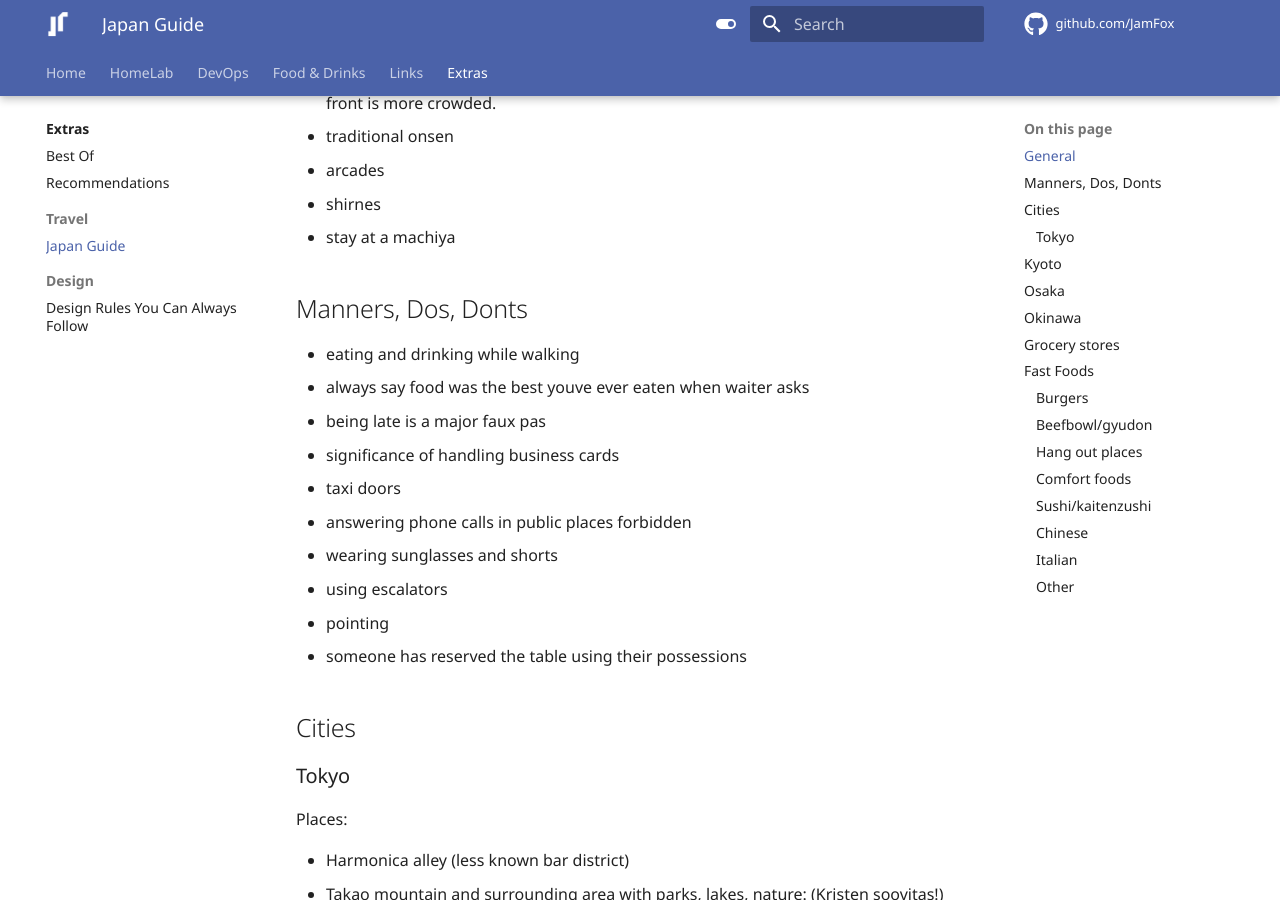
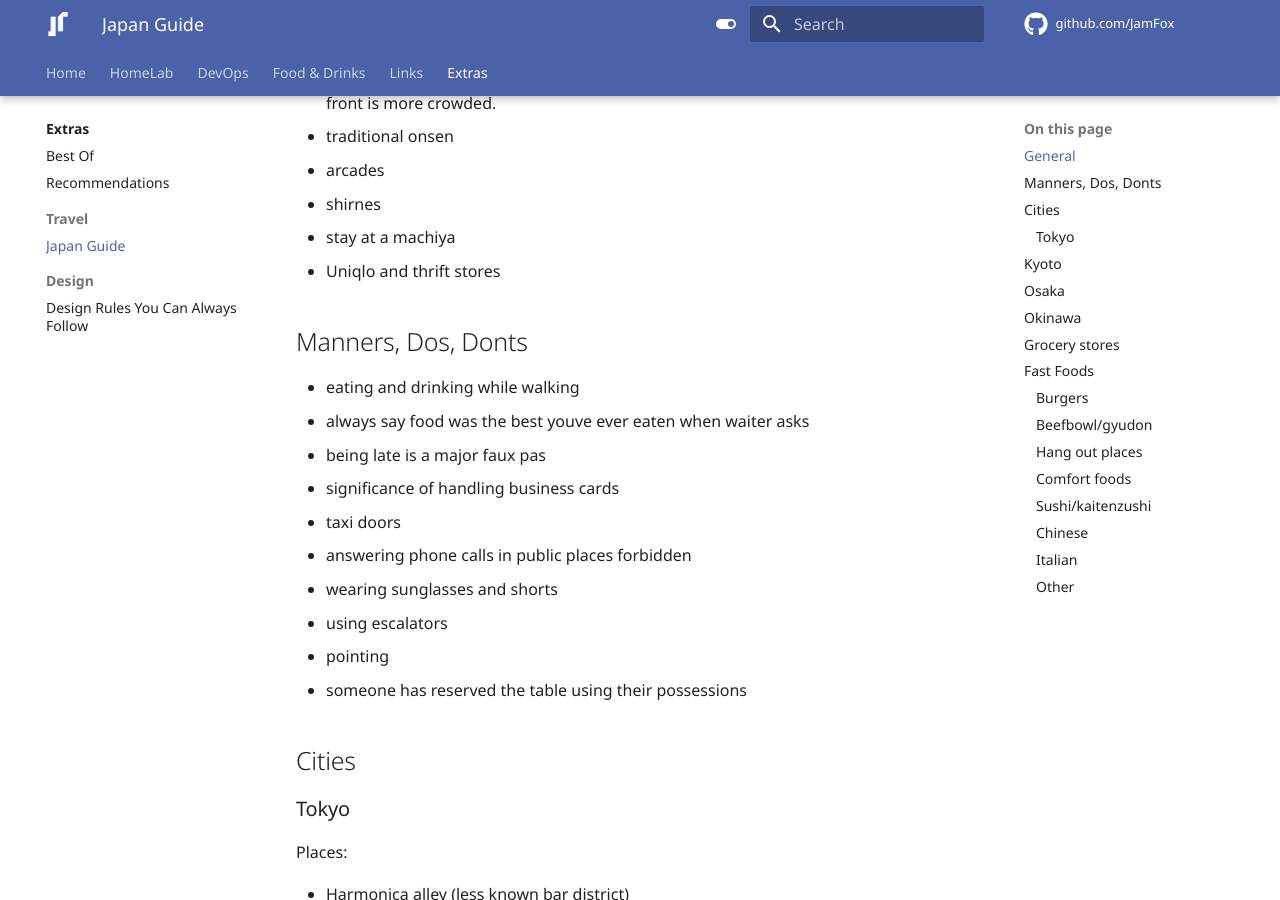
Before and after one commit to JamFox/docs.jamfox.dev, an MkDocs documentation site: the page built from docs/content/travel/japan-guide.md, in a window 1280 px wide and 900 px high, scrolled down 826 px. Built offline with MkDocs 1.6.1 and Material for MkDocs 9.7.7, drawn with Linux system fonts in a browser that asks for light colours; comment, search, counter and statistics services are not loaded.

Commit message:
add red strings club and japan clothes

```diff
--- a/docs/content/travel/japan-guide.md
+++ b/docs/content/travel/japan-guide.md
@@ -25,6 +25,7 @@ General places:
 - arcades
 - shirnes
 - stay at a machiya
+- Uniqlo and thrift stores
 
 ## Manners, Dos, Donts
 
```
Also changed, not shown: docs/content/extras/bestof.md (+1 -0 lines).
